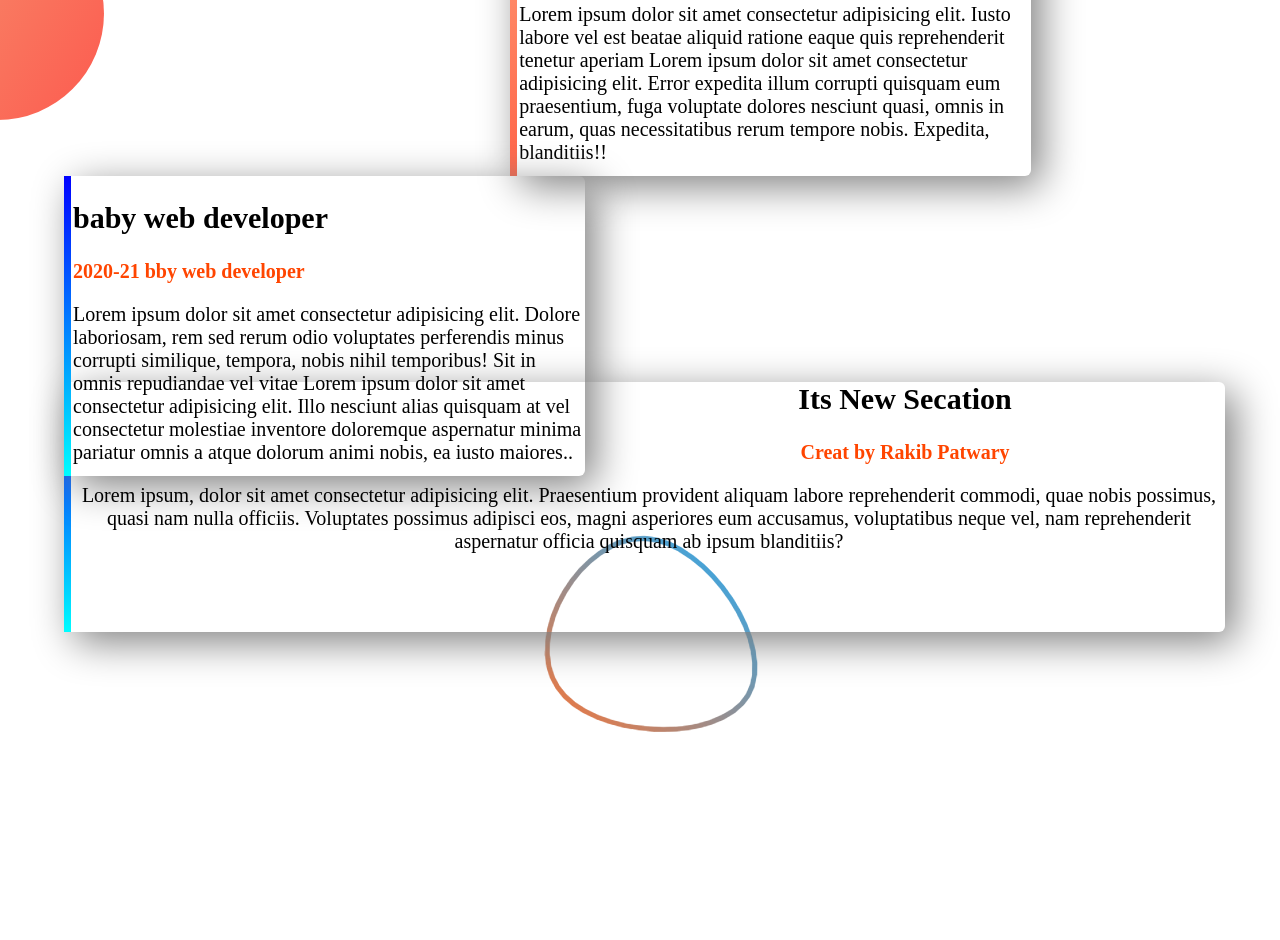
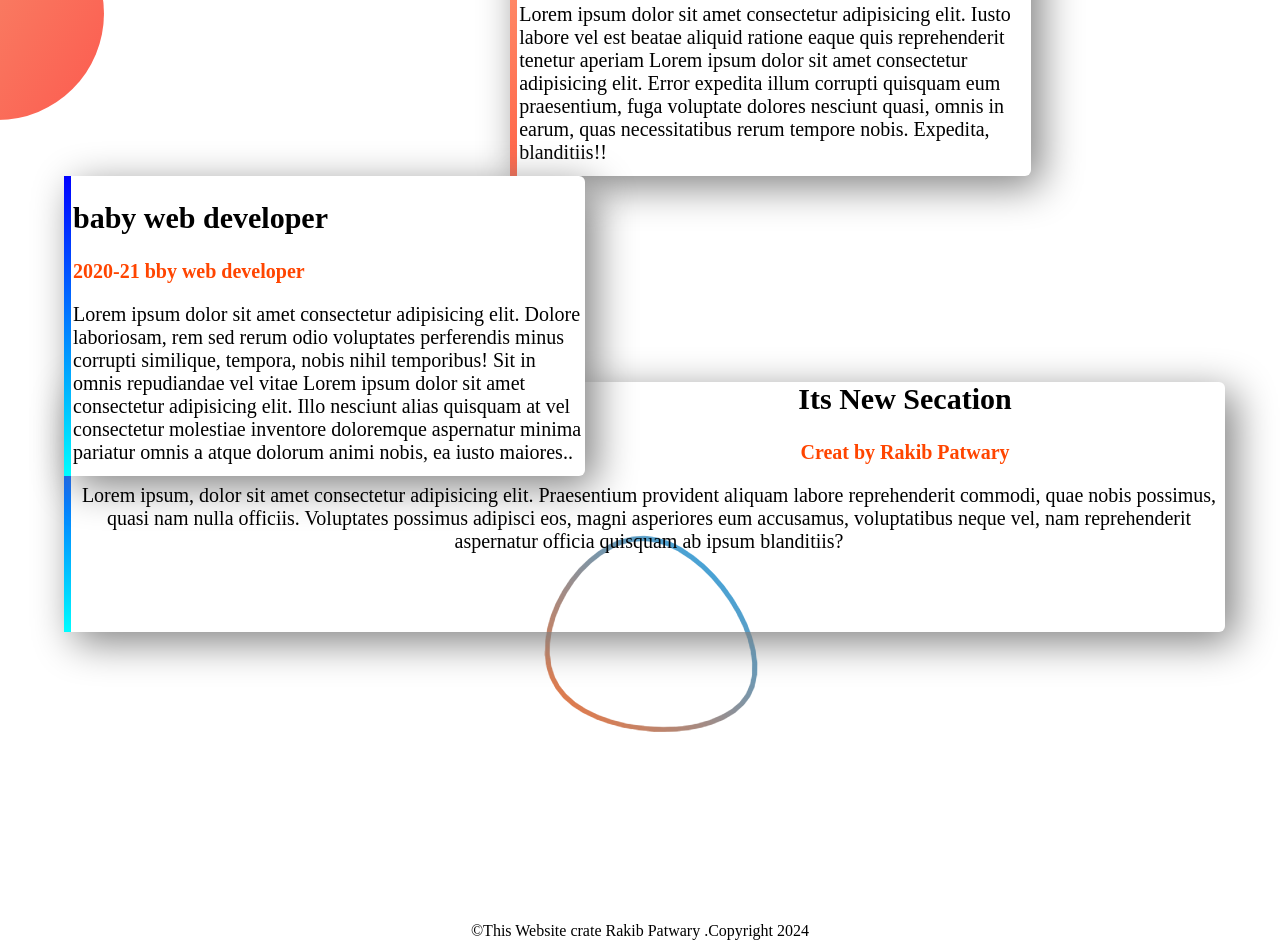
Before and after one commit to rakibpatwary44/2nd_time_web_deveolpmant, a plain HTML site: page index.html in a window 1280 px wide. Shown: the part 1828-2768 px from the top of the page. Drawn offline with Linux system fonts and the light colour scheme.

Commit message:
done my fast website

```diff
--- a/index.html
+++ b/index.html
@@ -70,5 +70,6 @@
 
         </div>
     </section>
+    <footer class="fter">©This Website crate Rakib Patwary .Copyright 2024</footer>
 </body>
 </html>
--- a/style.css
+++ b/style.css
@@ -22,6 +22,7 @@ h1 {
   float: left;
   margin-left: 5%;
   padding-left: 2px;
+  background-color: white;
 }
 .haif-waith img {
   width: 100%;
@@ -52,6 +53,7 @@ section{
   float: left;
   margin: 2%;
   padding: 2px;
+
 }
 .haif-waith-2 img{
   width: 100%;
@@ -109,3 +111,6 @@ section{
   background-repeat: no-repeat;
   background-position: top;
 }
+.fter{
+  text-align: center;
+}
```
